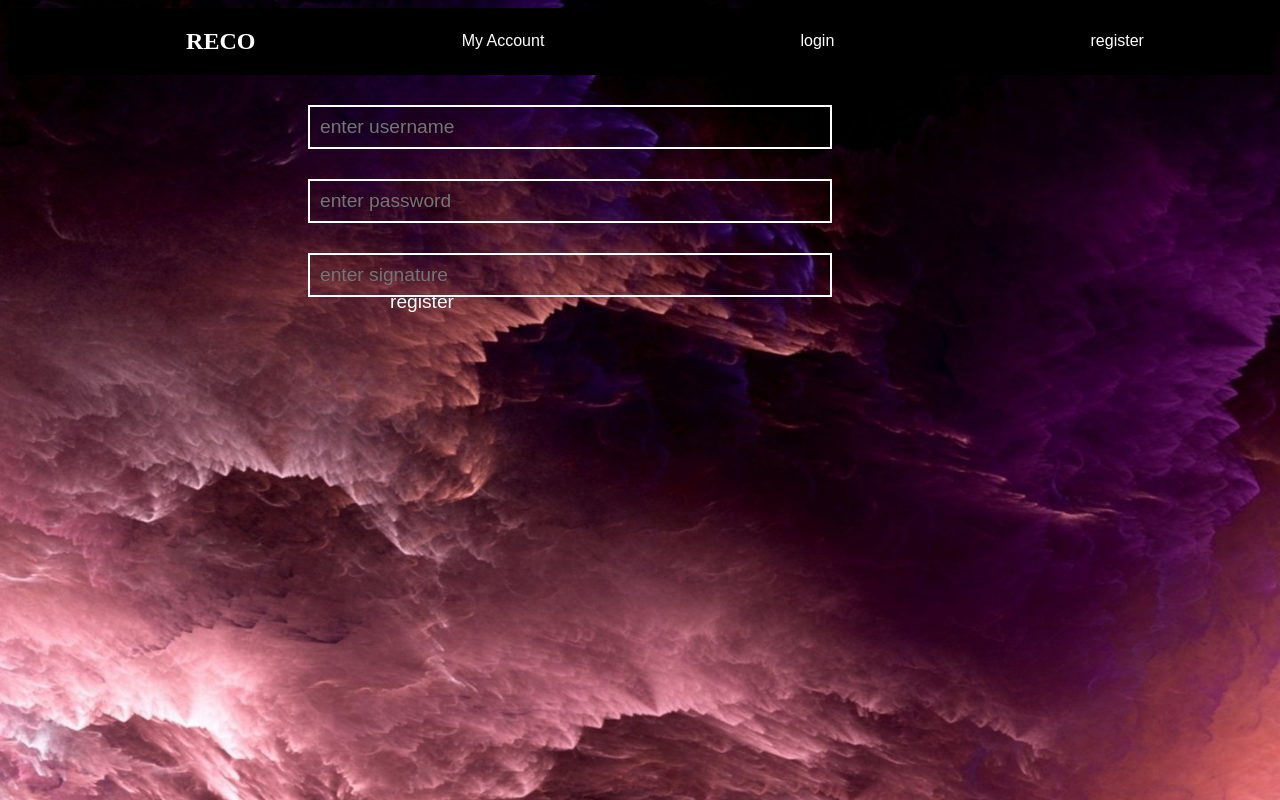
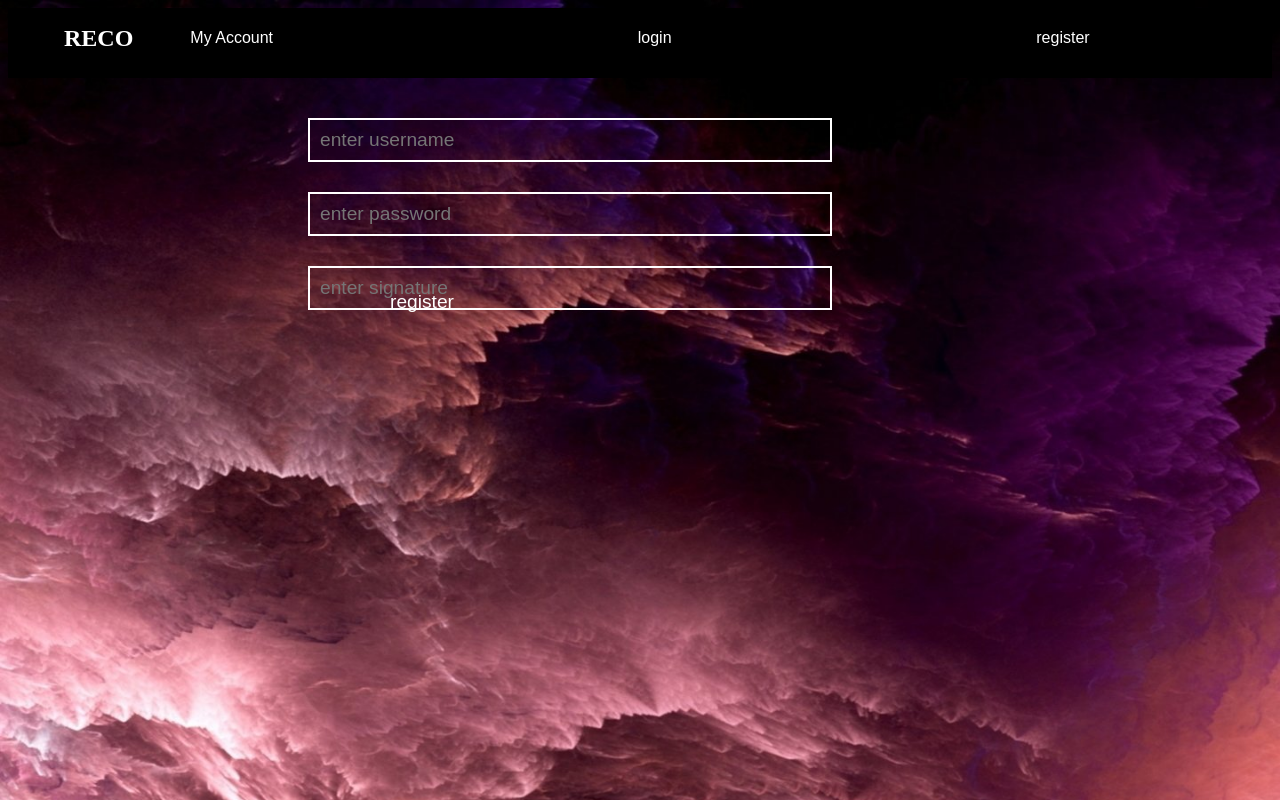
Before and after one commit to yunqiu21/reco, a React (Create React App) app in the folder frontend/: page /register in a window 1280 px wide. Built offline with nearby package versions, Linux system fonts and the light colour scheme; a web font is replaced by a local one.

Commit message:
stylized homepage and navbar

```diff
--- a/frontend/src/App.css
+++ b/frontend/src/App.css
@@ -1,7 +1,7 @@
 .logo{
   color: white;
-  position: relative;
-  left: 50px;
+  position: fixed;
+  left: 5%;
   text-decoration: none;
 }
 .links{
@@ -15,3 +15,14 @@
 .App {
   display: inline;
 }
+
+nav{
+  display: flex;
+  background-color: black;
+  align-items: center;
+  color: white;
+  justify-content: space-around;
+  padding-bottom: 10px;
+  height: 60px;
+  margin-bottom: 10px;
+}
--- a/frontend/src/Components/Navbar.css
+++ b/frontend/src/Components/Catagory.css
@@ -2,8 +2,13 @@
     padding: 8px;
     margin-left: 15px;
     color: white;
-    background-color: black;
+    background-color: rgba(0,0,0,0);
     border: none;
     font-family: 'RocknRoll One', sans-serif;
     font-size: 1rem;
 }
+
+.options{
+  background-color: rgba(0,0,0,0);
+  color: black;
+}
--- /dev/null
+++ b/frontend/src/Components/Catagory.js
@@ -0,0 +1,32 @@
+import React from 'react';
+// import SearchBox from './Searchbox';
+import Upload from './Upload';
+import './Catagory.css';
+
+export default class Catagory extends React.Component {
+    constructor(props) {
+        super(props)
+        this.state = {
+            testing: [],
+        }
+    }
+
+    render() {
+        return (
+            <div>
+
+
+                <select className="choose-category" name="Category" id="input-category" onClick={this.props.handleCategory}>
+                    <option className="options" value="" hidden>Category</option>
+                    <option className="options" value="Food">Food</option>
+                    <option className="options" value="Drink">Drink</option>
+                    <option className="options" value="Movie">Movie</option>
+                    <option className="options" value="Music">Music</option>
+                    <option className="options" value="Makeup">Makeup</option>
+                    <option className="options" value="Shoe">Shoe</option>
+                    <option className="options" value="Other">Other</option>
+                </select>
+            </div>
+        );
+    }
+}
--- a/frontend/src/Components/Navbar.js
+++ /dev/null
@@ -1,32 +0,0 @@
-import React from 'react';
-// import SearchBox from './Searchbox';
-import Upload from './Upload';
-import './Navbar.css';
-
-export default class Navbar extends React.Component {
-    constructor(props) {
-        super(props)
-        this.state = {
-            testing: [],
-        }
-    }
-
-    render() {
-        return (
-            <div>
-
-                <Upload />
-                <select className="choose-category" name="Category" id="input-category" onClick={this.props.handleCategory}>
-                    <option value="" hidden>Category</option>
-                    <option value="Food">Food</option>
-                    <option value="Drink">Drink</option>
-                    <option value="Movie">Movie</option>
-                    <option value="Music">Music</option>
-                    <option value="Makeup">Makeup</option>
-                    <option value="Shoe">Shoe</option>
-                    <option value="Other">Other</option>
-                </select>
-            </div>
-        );
-    }
-}
--- a/frontend/src/Home.css
+++ b/frontend/src/Home.css
@@ -1,7 +1,5 @@
-nav{
-  display: flex;
-  background-color: black;
+
+.filters{
+  display: inline-flex;
   align-items: center;
-  color: white;
-  justify-content: space-around;
 }
--- a/frontend/src/Home.js
+++ b/frontend/src/Home.js
@@ -1,9 +1,10 @@
 import React from 'react';
 import './Home.css';
-import Navbar from './Components/Navbar'
+import Catagory from './Components/Catagory'
 import PostList from './Components/PostList';
 import SearchBox from './Components/Searchbox'
 import axios from "axios";
+import Upload from './Components/Upload';
 
 class Home extends React.Component {
   constructor(props) {
@@ -83,8 +84,11 @@ class Home extends React.Component {
   render() {
     return (
       <div>
-        <SearchBox handleSearch={() => this.handleSearch()} />
-        <Navbar handleCategory={() => this.handleCategory()} />
+        <div className = "filters">
+          <SearchBox handleSearch={() => this.handleSearch()} />
+          <Catagory handleCategory={() => this.handleCategory()} />
+          <Upload className = "upload"/>
+        </div>
         <PostList handleFetch={() => this.handleFetch()}
           handleLike={(i) => this.handleLike(i)}
           postArr={this.state.postArr} />
--- a/frontend/src/index.css
+++ b/frontend/src/index.css
@@ -4,12 +4,10 @@ html{
 }
 
 .search-form {
-  width: auto;
   height: 75px;
 
   margin-top: 20px;
-  background-color: black;
-  background-size: cover;
+  background-color: rgba(255, 0, 0, 0);
 }
 
 input{
@@ -28,7 +26,7 @@ input:focus {
   display:inline;
   border: 3px black;
   height: 40px;
-  background-color: black;
+  background-color: rgba(0, 0, 0, 0);
   font-size: 1rem;
   color:white;
   font-family: 'RocknRoll One', sans-serif;
```
